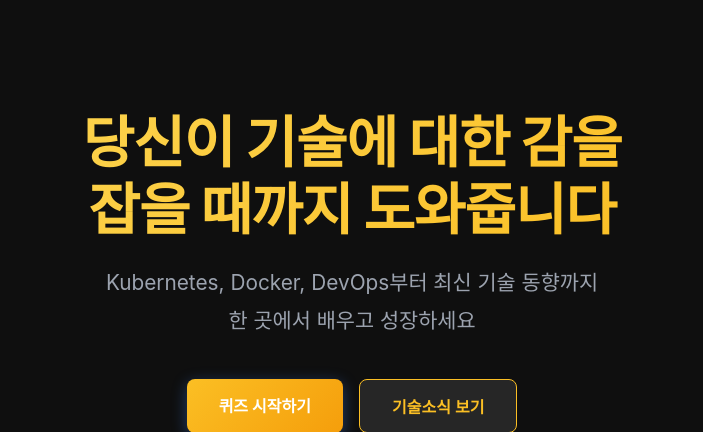
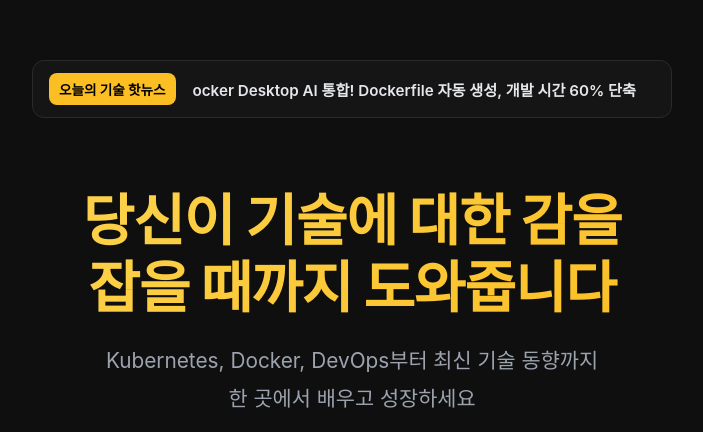
Before and after one commit to keepcraft-go/labForSkilleat, a Flask app: page / in a window 1280 px wide. Shown: the part 61-493 px from the top of the page, without its empty margins (288-991 px from the left). Run offline with Flask 3, Linux system fonts and the light colour scheme; data that the repository does not hold is empty.

Commit message:
change news tile

```diff
--- a/app/routes/landing.py
+++ b/app/routes/landing.py
@@ -13,7 +13,8 @@ def landing():
         "SELECT nickname, best_score, updated_at, difficulty FROM hall_of_fame ORDER BY best_score DESC, updated_at ASC LIMIT 5"
     ).fetchall()
 
-    return render_template("landing.html", top_users=top_users)
+    news_items = get_tech_news()
+    return render_template("landing.html", top_users=top_users, news_items=news_items)
 
 @landing_bp.get("/news")
 def news():
--- a/app/static/style.css
+++ b/app/static/style.css
@@ -576,6 +576,61 @@ h2 {
   color: #fff;
 }
 
+.news-ticker {
+  display: flex;
+  align-items: center;
+  gap: 16px;
+  padding: 12px 16px;
+  border: 1px solid #2a2a2a;
+  border-radius: 12px;
+  background: #151515;
+  margin-top: 20px;
+  overflow: hidden;
+}
+
+.news-ticker-label {
+  background: #fbbf24;
+  color: #000;
+  font-weight: 700;
+  font-size: 0.85rem;
+  padding: 6px 10px;
+  border-radius: 8px;
+  flex-shrink: 0;
+}
+
+.news-ticker-track {
+  position: relative;
+  overflow: hidden;
+  width: 100%;
+}
+
+.news-ticker-items {
+  display: inline-flex;
+  gap: 28px;
+  white-space: nowrap;
+  animation: ticker 18s linear infinite;
+}
+
+.news-ticker-track:hover .news-ticker-items {
+  animation-play-state: paused;
+}
+
+.news-ticker-item {
+  color: #e5e7eb;
+  text-decoration: none;
+  font-weight: 600;
+  font-size: 0.95rem;
+}
+
+.news-ticker-item:hover {
+  color: #fbbf24;
+}
+
+@keyframes ticker {
+  0% { transform: translateX(0); }
+  100% { transform: translateX(-50%); }
+}
+
 @media (max-width: 900px) {
   nav .nav-container {
     max-width: 100%;
@@ -601,6 +656,12 @@ h2 {
 
   .news-grid {
     grid-template-columns: 1fr;
+  }
+
+  .news-ticker {
+    flex-direction: column;
+    align-items: flex-start;
+    gap: 10px;
   }
 
   .ranking-grid {
@@ -657,6 +718,10 @@ h2 {
     gap: 6px;
   }
 
+  .news-ticker-item {
+    font-size: 0.85rem;
+  }
+
   .ranking-section h2 {
     font-size: 1.6rem;
   }
--- a/app/templates/landing.html
+++ b/app/templates/landing.html
@@ -19,6 +19,22 @@
   </nav>
 
   <div class="container">
+    {% if news_items %}
+      <div class="news-ticker">
+        <div class="news-ticker-label">오늘의 기술 핫뉴스</div>
+        <div class="news-ticker-track">
+          <div class="news-ticker-items">
+            {% for item in news_items %}
+              <a href="/news/{{ item.id }}" class="news-ticker-item">{{ item.title }}</a>
+            {% endfor %}
+            {% for item in news_items %}
+              <a href="/news/{{ item.id }}" class="news-ticker-item">{{ item.title }}</a>
+            {% endfor %}
+          </div>
+        </div>
+      </div>
+    {% endif %}
+
     <div class="hero" style="margin-top: 40px;">
       <h1>당신이 기술에 대한 감을<br>잡을 때까지 도와줍니다</h1>
       <p>Kubernetes, Docker, DevOps부터 최신 기술 동향까지<br>한 곳에서 배우고 성장하세요</p>
```
